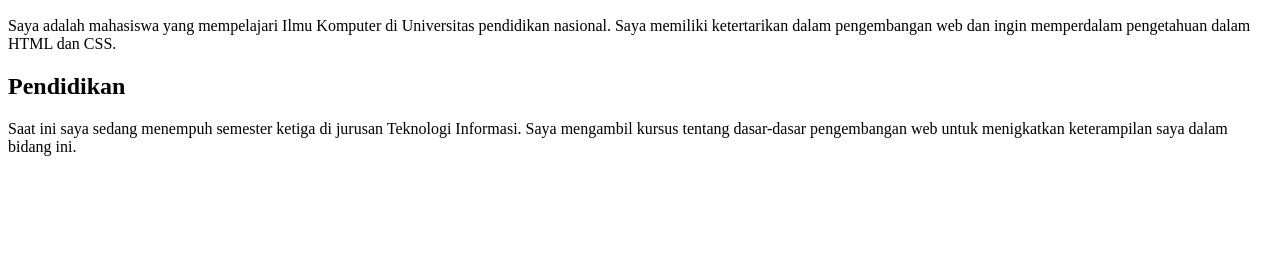
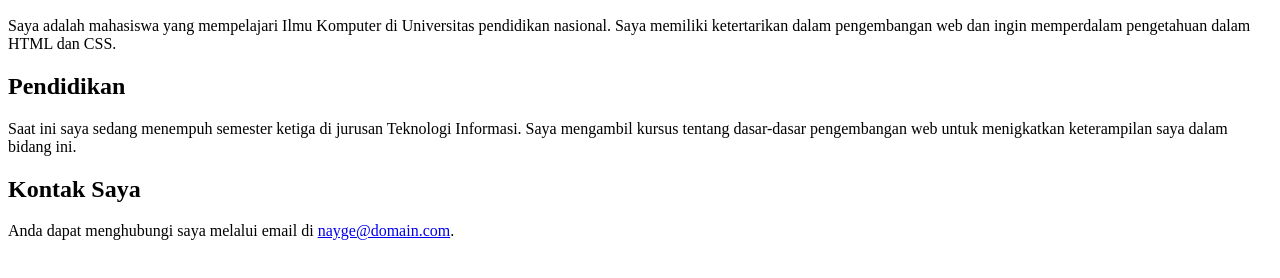
Before and after one commit to naygeaudrey/PraktikHTML, a plain HTML site: page index.html in a window 1280 px wide. Shown: the part 110-388 px from the top of the page. Drawn offline with Linux system fonts and the light colour scheme.

Commit message:
menambahkan hyperlink (kontak)

```diff
--- a/index.html
+++ b/index.html
@@ -21,3 +21,8 @@ memperdalam pengetahuan dalam HTML dan CSS. </p>
         <h2>Pendidikan</h2>
         <!-- Paragraf Pendidikan -->
         <p> Saat ini saya sedang menempuh semester ketiga di jurusan Teknologi Informasi. Saya mengambil kursus tentang dasar-dasar pengembangan web untuk menigkatkan keterampilan saya dalam bidang ini.</p>
+
+        <!-- Menggunakan Hyperlink -->
+        <h2>Kontak Saya</h2>
+        <p> Anda dapat menghubungi saya melalui email di <a
+        href="mailto:nayge.audrey@gmail.com>">nayge@domain.com</a>.</p>
```
